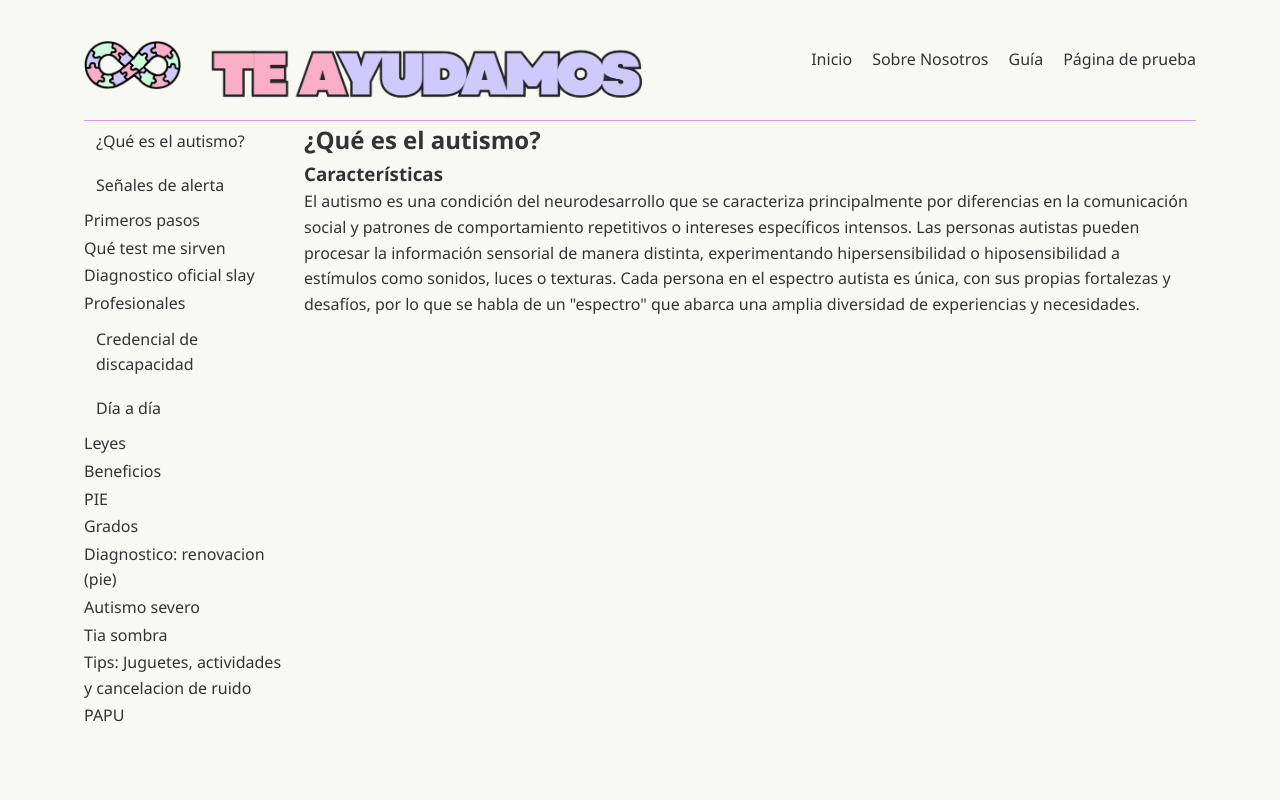
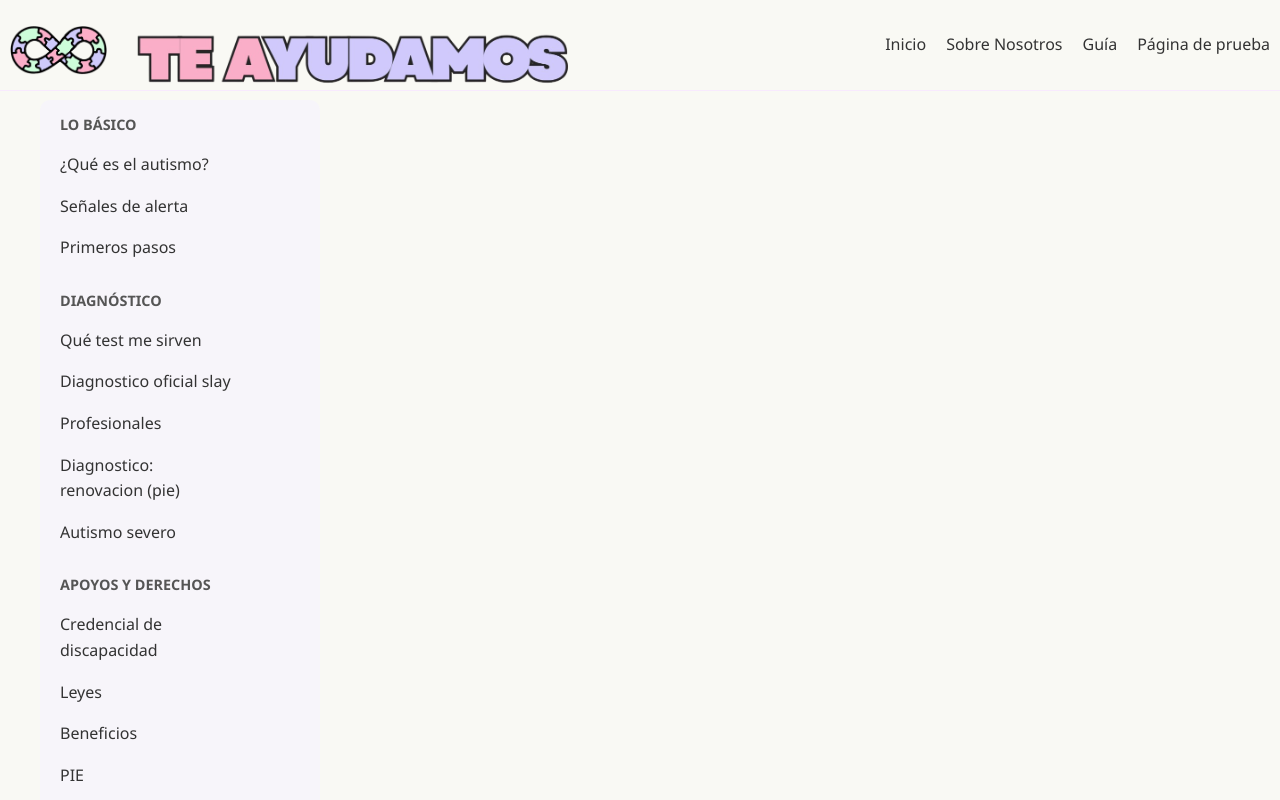
Before and after one commit to isissvh/Proyecto_TE_Ayudamos_INFOSOC, a React (Vite) app in the folder frontend/: page /guia in a window 1280 px wide. Shown: the top 800 px of the page. Built offline with nearby package versions, Linux system fonts and the light colour scheme.

Commit message:
sidebar y logo + titulo fijos entre navegacion + diseno

```diff
--- a/frontend/src/Styles/App.css
+++ b/frontend/src/Styles/App.css
@@ -1,28 +1,28 @@
 body {
   margin: 0;
   padding: 0;
+  padding-top: 60px;
   box-sizing: border-box;
 }
 
 .container {
-  max-width: 90vw;
-  margin: 0 auto;
-  padding: 0 20px;
+  min-height: 100vh;
   background-color: var(--bg-primary);
+  padding: 40px;
 }
 
-/* @media (max-width: 768px) {
-  header {
-    flex-direction: column;
-    gap: 15px;
-  }
 
-  .logo-container {
-    margin-bottom: 10px;
-  }
-  .nombre-container {
-    margin-bottom: 10px;
-  }
+/* ignorar
+ .container {
+  display: flex;
+  flex-direction: column;
+  height: 100vh;
+  overflow: hidden;
+  max-width: 100vw;
+  margin: 0 auto;
+  padding: 0 25px;
+  background-color: var(--bg-primary);
+ }
 } */
 
 /* Footer */
--- a/frontend/src/Styles/Header.css
+++ b/frontend/src/Styles/Header.css
@@ -1,9 +1,15 @@
 header {
+  position: fixed;
+  top: 0;
+  left: 0;
+  width: 100%;
+  z-index: 1000;
   display: flex;
   justify-content: space-between;
   align-items: center;
-  padding: 20px 0;
+  padding: 5px 10px;
   border-bottom: 1px solid var(--border-color);
+  background-color: var(--bg-primary);
 }
 
 nav ul {
--- a/frontend/src/Styles/index.css
+++ b/frontend/src/Styles/index.css
@@ -6,7 +6,7 @@
   --text-secondary: #666666;
   --accent-color: hsl(261, 25%, 39%);
   --accent-hover: #441d66;
-  --border-color: #d699f2;
+  --border-color: #f8eafe;
   --card-bg: #ffffff;
   --card-shadow: 0 5px 15px rgba(0, 0, 0, 0.1);
   --hover-bg: rgba(0, 0, 0, 0.05);
--- a/frontend/src/main.jsx
+++ b/frontend/src/main.jsx
@@ -11,6 +11,7 @@ import { Credencial } from "./pages/Credencial.jsx";
 import Inicio from "./pages/Inicio.jsx";
 import { Diadia } from "./pages/diadia.jsx";
 import { SenalesDeAlerta } from "./pages/SenalesDeAlerta.jsx";
+import { QueEsElAutismo } from "./pages/QueEsElAutismo.jsx";
 
 //estilos
 import "./Styles/index.css";
@@ -22,12 +23,16 @@ ReactDOM.createRoot(document.getElementById("root")).render(
       <Routes>
         <Route path="/" element={<App />}>
           <Route index element={<Inicio />} />
-          <Route path="/sobre-nosotros" element={<SobreNosotros />} />
-          <Route path="/guia" element={<Guia />} />
-          <Route path="/contacto" element={<PáginadePrueba />} />
-          <Route path="/credencial" element={<Credencial />} />
-          <Route path="/diadia" element={<Diadia />} />
-          <Route path="/senalesdealerta" element={<SenalesDeAlerta />} />
+          <Route path="sobre-nosotros" element={<SobreNosotros />} />
+          <Route path="contacto" element={<PáginadePrueba />} />
+
+{/* Aca ir poniendo las rutas de las paginas de la guiaa, ojo la ruta sin / al comienzo!!! */}
+          <Route path="guia" element={<Guia />}>
+            <Route path="que-es-el-autismo" element={<QueEsElAutismo />} />
+            <Route path="credencial" element={<Credencial />} />
+            <Route path="diadia" element={<Diadia />} />
+            <Route path="senalesdealerta" element={<SenalesDeAlerta />} />
+          </Route>
         </Route>
       </Routes>
     </BrowserRouter>
--- a/frontend/src/pages/Guia.css
+++ b/frontend/src/pages/Guia.css
@@ -1,20 +1,24 @@
 .guia-body {
   display: flex;
-  flex-direction: row;
+  min-height: 100vh;
+  align-items: start;
   gap: 20px;
 }
 
 .menuItems-container {
-  width: 200px;
-  flex-shrink: 0; /* evita que se encoja */
+  flex: 0 0 280px;
+  flex-shrink: 0;
+  background-color: #f7f5fa;
+  border-radius: 10px;
+  padding: 8px;
+  position: sticky;
+  top: 70px;
 }
 
 .guia-menuItems {
-  position: fixed;
   display: flex;
   flex-direction: column;
   width: 200px;
-  gap:2px;
 }
 
 .guia-menuItems a {
@@ -34,6 +38,7 @@
   display: flex;
   flex-direction: column;
   gap: 50px;
+  padding-top: 10px;
 }
 
 .guia-itemsContainer{
@@ -48,3 +53,23 @@
     background-color:#f9f9f4;
     width: 100%;
 }
+
+.sidebar-categoria {
+  font-size: 0.9rem;
+  font-weight: 700;
+  color: #555;
+  text-transform: uppercase;
+  margin-top: 20px;
+  margin-bottom: 8px;
+  padding-left: 12px;
+}
+
+.sidebar-categoria:first-of-type {
+  margin-top: 5px;
+}
+
+.guia-menuItems a.link-activo {
+  background-color: #d1c4e9;
+  color: #333;
+  font-weight: 600;
+}
--- a/frontend/src/pages/Guia.jsx
+++ b/frontend/src/pages/Guia.jsx
@@ -1,91 +1,92 @@
+// src/paginas/Guia.jsx
+
 import React from "react";
 import "./Guia.css";
-import { Link, Outlet } from 'react-router-dom';
-import { Credencial } from "./Credencial";
-import { Diadia } from "./diadia";
-import { SenalesDeAlerta } from "./SenalesDeAlerta";
+import { NavLink, Outlet } from 'react-router-dom';
+
+
 
 export function Guia() {
+  const getNavLinkClass = ({ isActive }) => {
+    return isActive ? 'link-activo' : '';
+  };
+
   return (
     <>
       <div className="guia-body">
         <div className="menuItems-container">
           <nav className="guia-menuItems">
-            <a href="#QueEsElAutismo">¿Qué es el autismo?</a>
-            <Link to="/senalesdealerta">Señales de alerta</Link>
-            <p>Primeros pasos</p>
-            <p>Qué test me sirven</p>
-            <p>Diagnostico oficial slay</p>
-            <p>Profesionales</p>
-            <Link to="/credencial"> Credencial de discapacidad</Link>
-            <Link to="/diadia">Día a día</Link>
-            <p>Leyes</p>
-            <p>Beneficios</p>
-            <p>PIE</p>
-            <p>Grados</p>
-            <p>Diagnostico: renovacion (pie)</p>
-            <p>Autismo severo</p>
-            <p>Tia sombra</p>
-            <p>Tips: Juguetes, actividades y cancelacion de ruido</p>
-            <p>PAPU</p>
+
+            {/* --- GRUPO 1: LO BÁSICO --- */}
+            <h4 className="sidebar-categoria">LO BÁSICO</h4>
+            <NavLink to="/guia/que-es-el-autismo" className={getNavLinkClass}>
+              ¿Qué es el autismo?
+            </NavLink>
+            <NavLink to="/guia/senalesdealerta" className={getNavLinkClass}>
+              Señales de alerta
+            </NavLink>
+            <NavLink to="/guia/primeros-pasos" className={getNavLinkClass}>
+              Primeros pasos
+            </NavLink>
+
+            {/* --- GRUPO 2: DIAGNÓSTICO --- */}
+            <h4 className="sidebar-categoria">DIAGNÓSTICO</h4>
+            <NavLink to="/guia/que-test-me-sirven" className={getNavLinkClass}>
+              Qué test me sirven
+            </NavLink>
+            <NavLink to="/guia/diagnostico-oficial" className={getNavLinkClass}>
+              Diagnostico oficial slay
+            </NavLink>
+            <NavLink to="/guia/profesionales" className={getNavLinkClass}>
+              Profesionales
+            </NavLink>
+            <NavLink to="/guia/diagnostico-renovacion" className={getNavLinkClass}>
+              Diagnostico: renovacion (pie)
+            </NavLink>
+            <NavLink to="/guia/autismo-severo" className={getNavLinkClass}>
+              Autismo severo
+            </NavLink>
+
+            {/* --- GRUPO 3: APOYOS Y DERECHOS --- */}
+            <h4 className="sidebar-categoria">APOYOS Y DERECHOS</h4>
+            <NavLink to="/guia/credencial" className={getNavLinkClass}>
+              Credencial de discapacidad
+            </NavLink>
+            <NavLink to="/guia/leyes" className={getNavLinkClass}>
+              Leyes
+            </NavLink>
+            <NavLink to="/guia/beneficios" className={getNavLinkClass}>
+              Beneficios
+            </NavLink>
+            <NavLink to="/guia/pie" className={getNavLinkClass}>
+              PIE
+            </NavLink>
+            <NavLink to="/guia/grados" className={getNavLinkClass}>
+              Grados
+            </NavLink>
+
+            {/* --- GRUPO 4: RECURSOS Y TIPS --- */}
+            <h4 className="sidebar-categoria">RECURSOS Y TIPS</h4>
+            <NavLink to="/guia/diadia" className={getNavLinkClass}>
+              Día a día
+            </NavLink>
+            <NavLink to="/guia/tia-sombra" className={getNavLinkClass}>
+              Tia sombra
+            </NavLink>
+            <NavLink to="/guia/tips-juguetes" className={getNavLinkClass}>
+              Tips: Juguetes, actividades y cancelacion de ruido
+            </NavLink>
+            <NavLink to="/guia/papu" className={getNavLinkClass}>
+              PAPU
+            </NavLink>
 
           </nav>
         </div>
         <section className="guia-items-parent">
-          <article className="guia-itemsContainer">
-                <h2 className="itemPrincipal" id="QueEsElAutismo">
-                ¿Qué es el autismo?
-                </h2>
-            <div className="itemBody">
-              <h3 className="itemSecundario">Características</h3>
-              <p>
-                El autismo es una condición del neurodesarrollo que se
-                caracteriza principalmente por diferencias en la comunicación
-                social y patrones de comportamiento repetitivos o intereses
-                específicos intensos. Las personas autistas pueden procesar la
-                información sensorial de manera distinta, experimentando
-                hipersensibilidad o hiposensibilidad a estímulos como sonidos,
-                luces o texturas. Cada persona en el espectro autista es única,
-                con sus propias fortalezas y desafíos, por lo que se habla de un
-                "espectro" que abarca una amplia diversidad de experiencias y
-                necesidades.
-              </p>
-            </div>
-          </article>
+          <Outlet />
         </section>
+
       </div>
-
-      <br />
-      <br />
-      <br />
-      <br />
-      <br />
-      <br />
-      <br />
-      <br />
-      <br />
-      <br />
-      <br />
-      <br />
-      <br />
-      <br />
-      <br />
-      <br />
-      <br />
-      <br />
-      <br />
-      <br />
-      <br />
-      <br />
-      <br />
-      <br />
-      <br />
-      <br />
-      <br />
-      <br />
-      <br />
-      <br />
-      <br />
     </>
   );
 }
--- /dev/null
+++ b/frontend/src/pages/QueEsElAutismo.jsx
@@ -0,0 +1,29 @@
+// src/paginas/QueEsElAutismo.jsx
+
+import React from 'react';
+
+export function QueEsElAutismo() {
+  return (
+    // Pega aquí el <article> que cortaste de Guia.jsx
+    <article className="guia-itemsContainer">
+      <h2 className="itemPrincipal" id="QueEsElAutismo">
+        ¿Qué es el autismo?
+      </h2>
+      <div className="itemBody">
+        <h3 className="itemSecundario">Características</h3>
+        <p>
+          El autismo es una condición del neurodesarrollo que se
+          caracteriza principalmente por diferencias en la comunicación
+          social y patrones de comportamiento repetitivos o intereses
+          específicos intensos. Las personas autistas pueden procesar la
+          información sensorial de manera distinta, experimentando
+          hipersensibilidad o hiposensibilidad a estímulos como sonidos,
+          luces o texturas. Cada persona en el espectro autista es única,
+          con sus propias fortalezas y desafíos, por lo que se habla de un
+          "espectro" que abarca una amplia diversidad de experiencias y
+          necesidades.
+        </p>
+      </div>
+    </article>
+  );
+}
--- a/frontend/src/pages/SobreNosotros.css
+++ b/frontend/src/pages/SobreNosotros.css
@@ -55,6 +55,9 @@
   grid-template-columns: repeat(auto-fill, minmax(250px, 1fr));
   gap: 30px;
   margin-top: 40px;
+  max-width: 1500px;
+  margin-left: auto;
+  margin-right: auto;
 }
 
 .equipo-card {
--- a/frontend/src/pages/SobreNosotros.jsx
+++ b/frontend/src/pages/SobreNosotros.jsx
@@ -53,7 +53,6 @@ function SobreNosotros() {
                 <img src={fotoToto} alt="Foto de Héctor Chanampe" />
               </div>
               <h3>[Héctor Chanampe]</h3>
-              <p className="rol">[rol]</p>
             </div>
 
             <div className="equipo-card">
@@ -61,7 +60,6 @@ function SobreNosotros() {
                 <img src={fotoIsi} alt="Foto de Isidora Villegas" />
               </div>
               <h3>[Isidora Villegas]</h3>
-              <p className="rol">[rol]</p>
             </div>
 
             <div className="equipo-card">
@@ -69,7 +67,6 @@ function SobreNosotros() {
                 <img src={fotovero} alt="Foto de Verónica Torres" />
               </div>
               <h3>[Verónica Torres]</h3>
-              <p className="rol">[rol]</p>
             </div>
 
             <div className="equipo-card">
@@ -77,7 +74,6 @@ function SobreNosotros() {
                 <img src={fotocris} alt="Foto de Cristobal Cabrera" />
               </div>
               <h3>[Cristobal Cabrera]</h3>
-              <p className="rol">[rol]</p>
             </div>
 
             <div className="equipo-card">
@@ -85,7 +81,6 @@ function SobreNosotros() {
                 <img src={fotoalfo} alt="Foto de Alfonso Pavez" />
               </div>
               <h3>[Alfonso Pavez]</h3>
-              <p className="rol">[rol]</p>
             </div>
 
 
```
Also changed, not shown: 1 other file (tests, documents, lock files or other folders).
